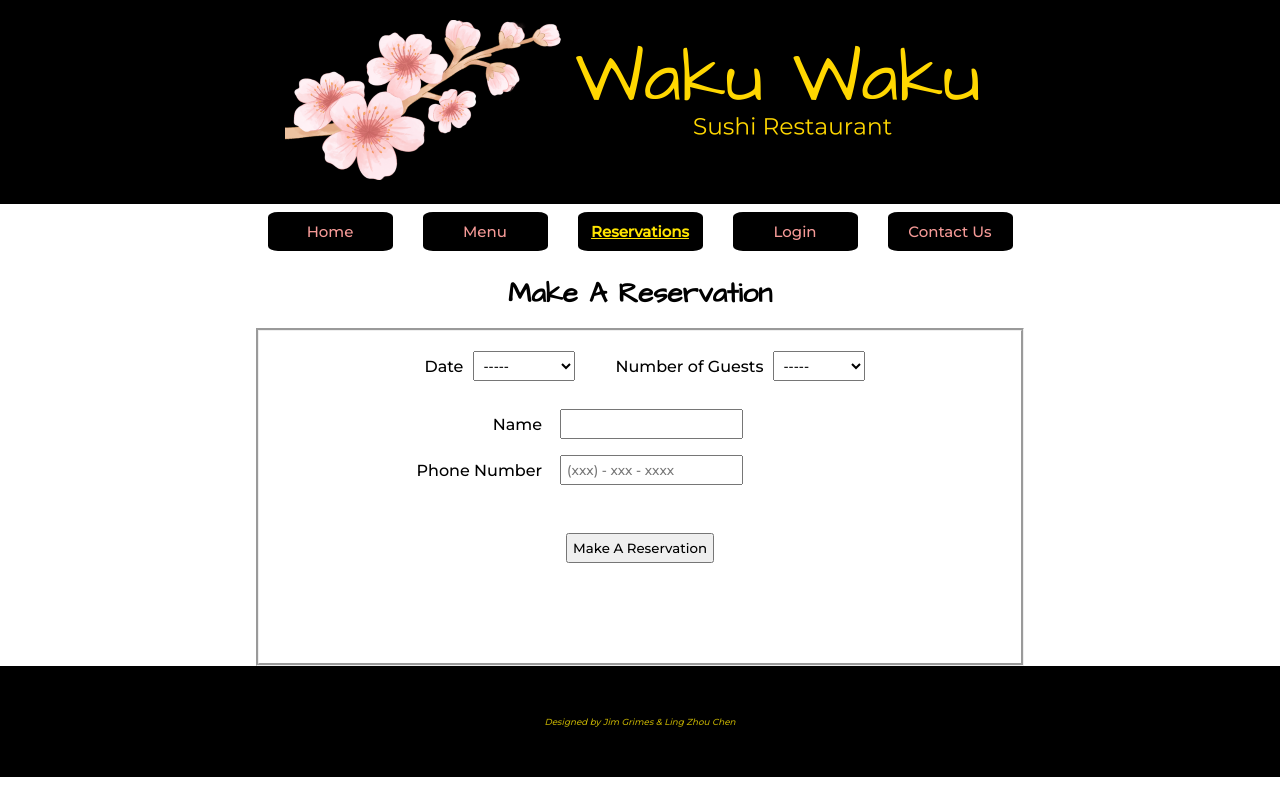
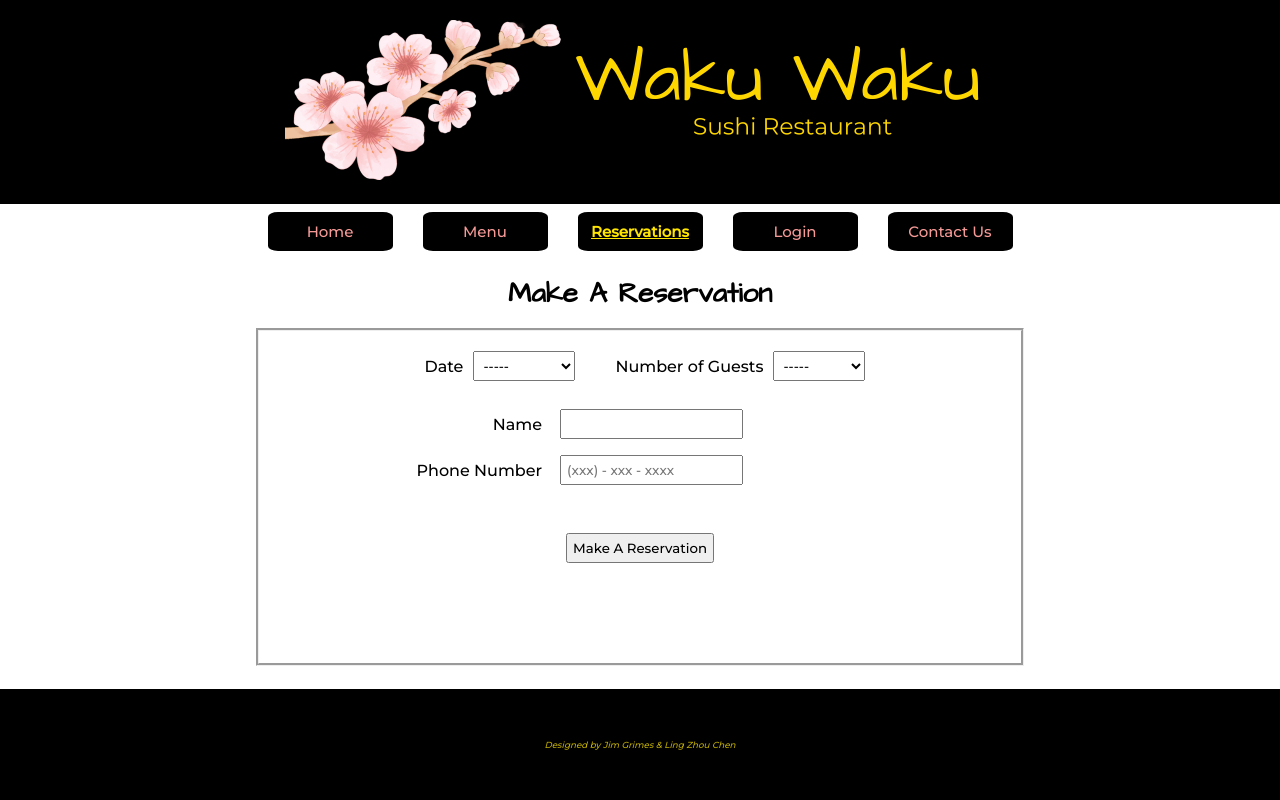
Before and after one commit to jgrimes86/Waku-Waku-Sushi-Restaurant, a React (Create React App) app: page /reservations in a window 1280 px wide. Built offline with nearby package versions, Linux system fonts and the light colour scheme; data requests are answered from the project's data file.

Commit message:
change: adjusted footer & tweaks

```diff
--- a/src/stylesheets/index.css
+++ b/src/stylesheets/index.css
@@ -49,9 +49,11 @@ h2 {
   flex-direction: column;
   align-items: center;
   padding: 23%;
+  background-color: #000000;
   background-image: url("/src/data/sushi-background.gif");
   background-size: 100%;
   background-repeat: no-repeat;
+  margin: auto;
 }
 
 .home-link {
@@ -325,4 +327,7 @@ h2 {
   text-align: center;
   font-size: 55%;
   font-style: italic;
+  position: fixed;
+  bottom: 0;
+  width: 100%;
  }
```
